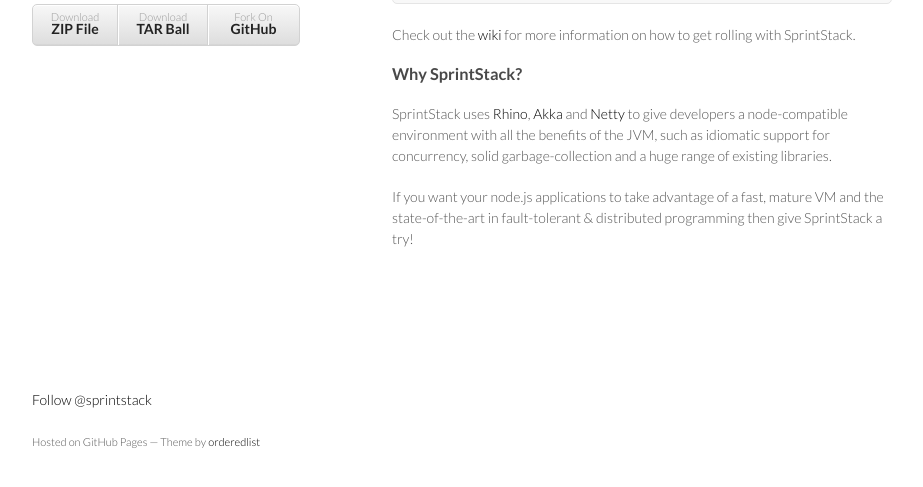
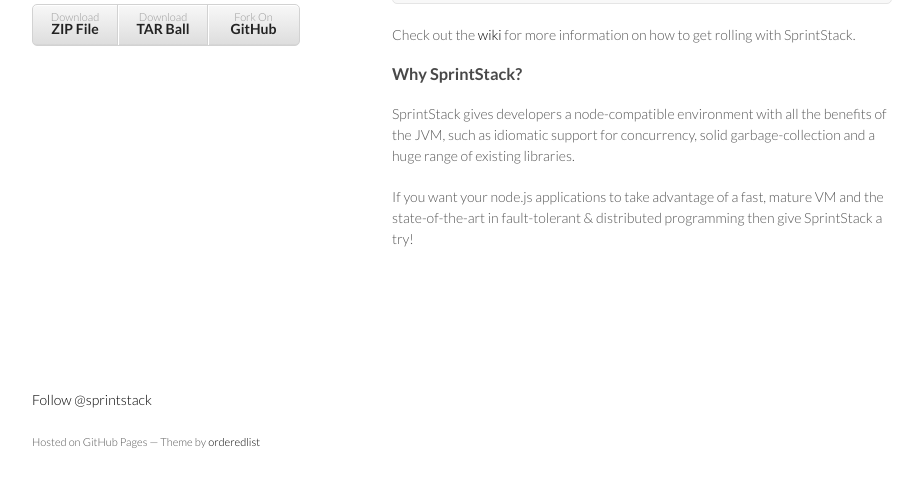
Before and after one commit to m0wfo/ss-website, a plain HTML site: page index.html in a window 1280 px wide. Shown: the part 279-766 px from the top of the page, without its empty margins (178-1101 px from the left). Drawn offline with Linux system fonts and the light colour scheme.

Commit message:
remove lib references

```diff
--- a/index.html
+++ b/index.html
@@ -56,9 +56,7 @@ $ > console.log("Hello, SprintStack!");
 <h3>Why SprintStack?</h3>
 
 <p>
-  SprintStack uses <a href="https://github.com/mozilla/rhino"
-                      alt="Rhino">Rhino</a>, <a href="http://akka.io">Akka</a>
-  and <a href="http://netty.io">Netty</a> to give developers a node-compatible
+  SprintStack gives developers a node-compatible
   environment with all the benefits of the JVM, such as idiomatic
   support for concurrency, solid garbage-collection and a huge range of existing libraries.
 </p>
```
